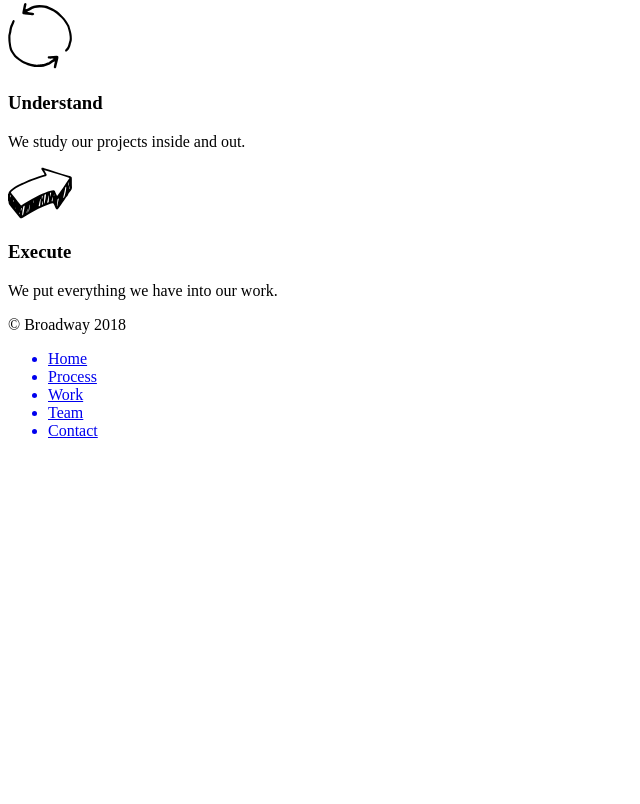
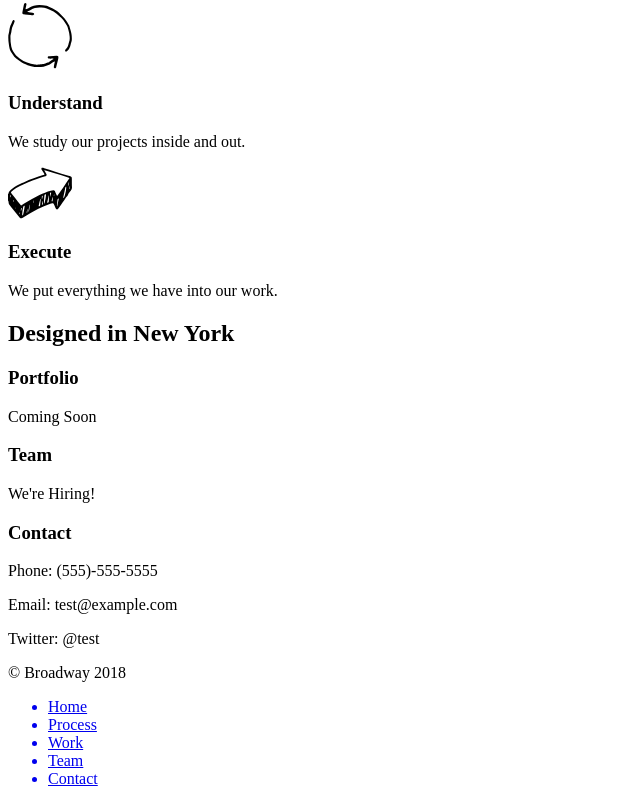
Before and after one commit to anjiB72/broadway, a plain HTML site: page index.html in a window 1280 px wide. Shown: the part 366-1170 px from the top of the page, without its empty margins (0-640 px from the left). Before the commit the page ends 822 px from the top, so only its background shows below. Drawn offline with Linux system fonts and the light colour scheme.

Commit message:
add portolio team and contact info

```diff
--- a/index.html
+++ b/index.html
@@ -33,8 +33,16 @@
     </div>
 
     <!-- portfolio and contact info -->
-    <div id="bottom">
-
+    <div>
+      <h2 id=nypic>Designed in New York</h2>
+      <h3 id="work">Portfolio</h3>
+      <p>Coming Soon</p>
+      <h3 id="team">Team</h3>
+      <p>We're Hiring!</p>
+      <h3 id="contact">Contact</h3>
+      <p>Phone: (555)-555-5555</p>
+      <p>Email: test@example.com</p>
+      <p>Twitter: @test</p>
     </div>
 
     <!-- footer -->
```
